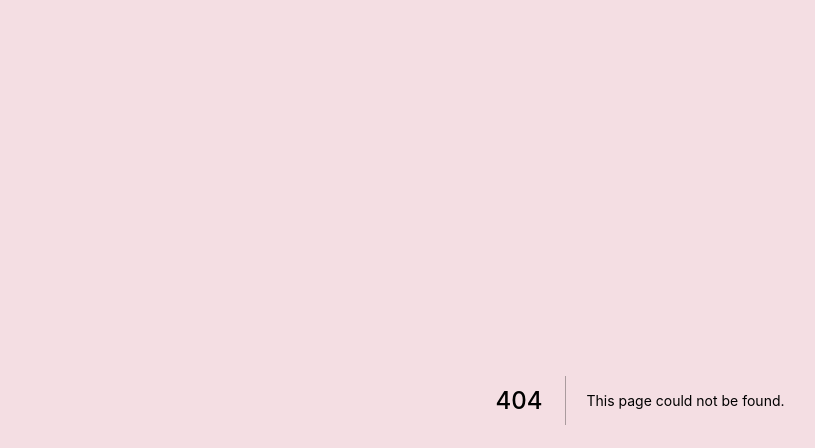
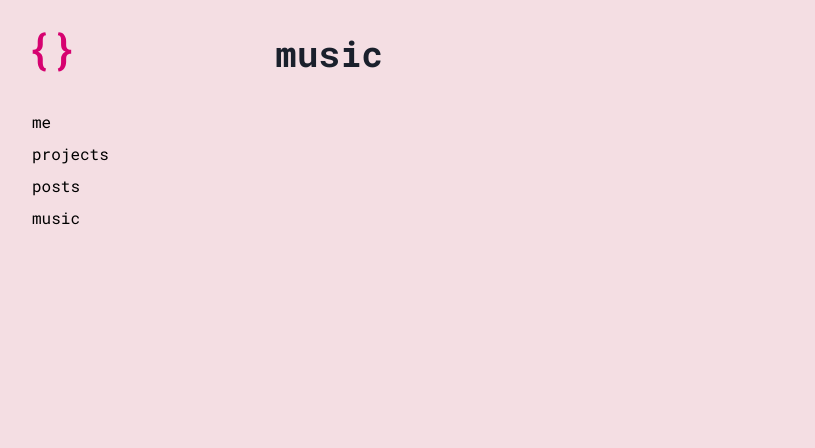
Before and after one commit to renzol2/portfolio, a Next.js app: page /music in a window 1280 px wide. Before the commit this address had no page. Shown: the top 448 px of the page, without its empty margins (0-815 px from the left). Built offline with nearby package versions, Linux system fonts and the light colour scheme.

Commit message:
Add pages

```diff
--- /dev/null
+++ b/pages/music.tsx
@@ -0,0 +1,13 @@
+import { Box, Text, Heading } from '@chakra-ui/react';
+import type { NextPage } from 'next';
+import Page from '../components/Page';
+
+const Music: NextPage = () => {
+  return (
+    <Page>
+      <Heading>music</Heading>
+    </Page>
+  );
+};
+
+export default Music;
```
Also changed, not shown: pages/me.tsx (added, +13 -0 lines), pages/posts.tsx (added, +13 -0 lines), pages/projects.tsx (added, +13 -0 lines).
